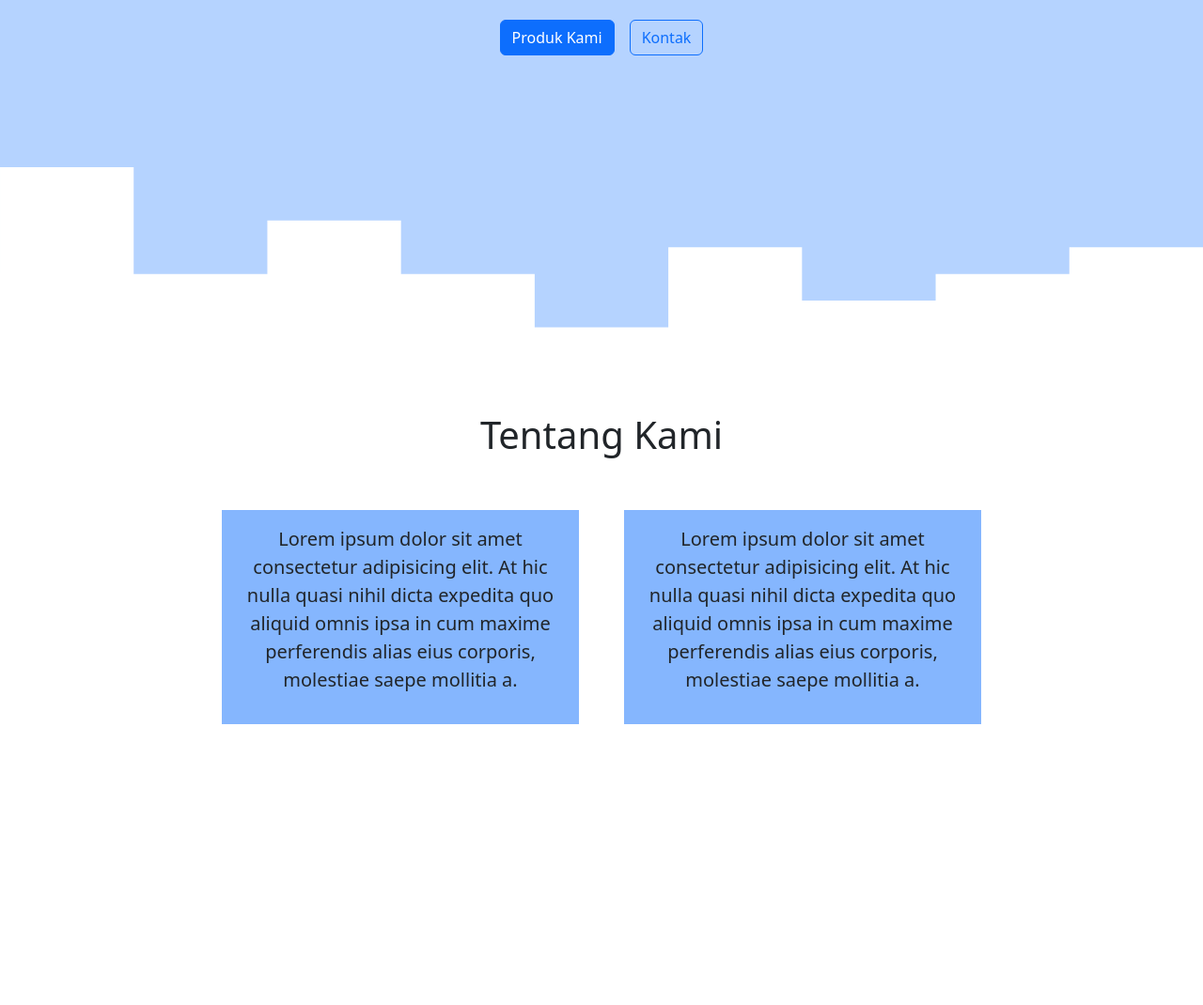
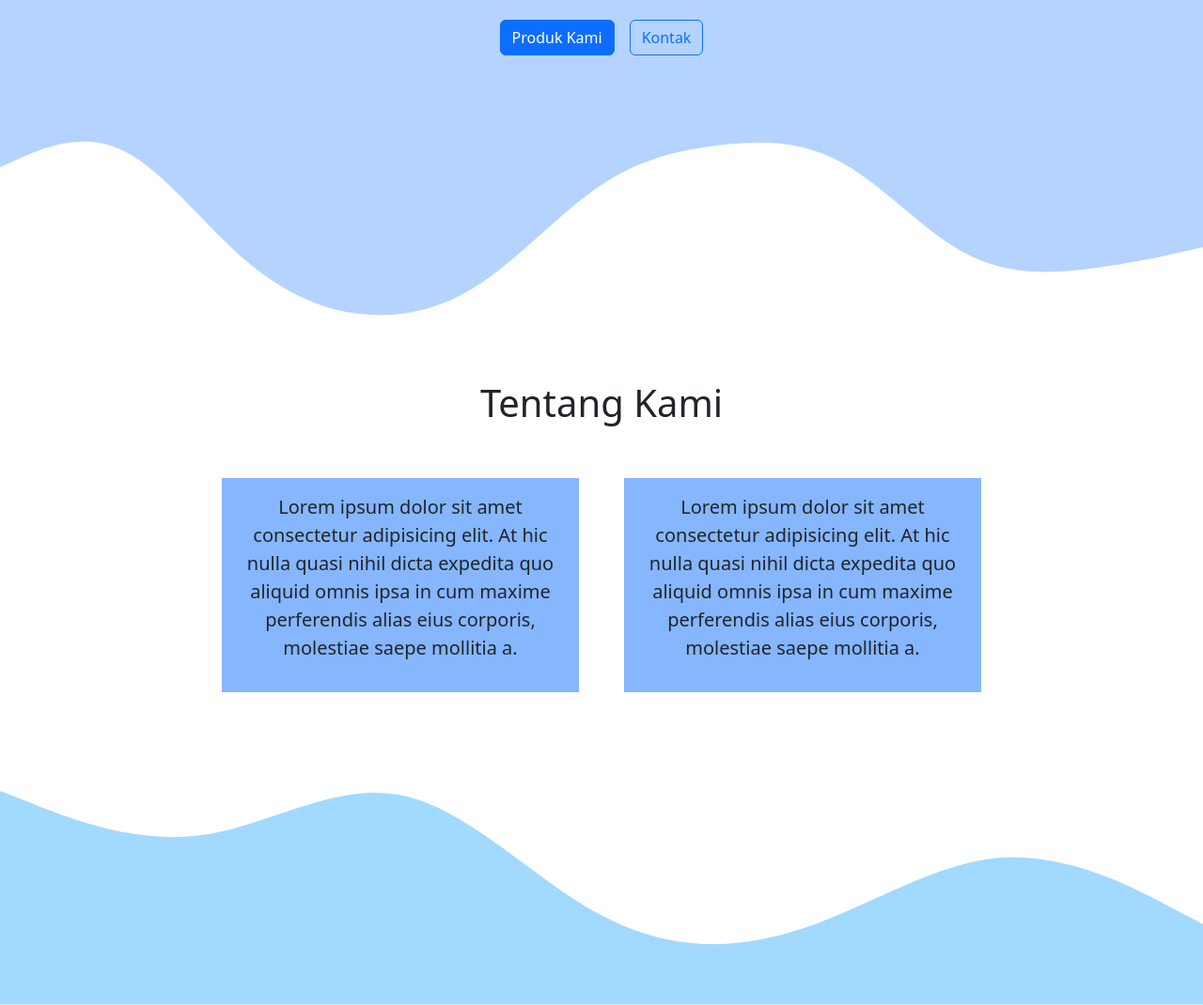
Before and after one commit to HEXS1010/web-boots, a plain HTML site: page index.html in a window 1280 px wide. Shown: the part 283-1353 px from the top of the page at 94% size. Before the commit the page ends 1088 px from the top, so only its background shows below. Drawn offline with Linux system fonts and the light colour scheme.

Commit message:
selesai gelombang

```diff
--- a/index.html
+++ b/index.html
@@ -69,15 +69,18 @@
 
       <svg xmlns="http://www.w3.org/2000/svg" viewBox="0 0 1440 320">
         <path
-          fill="#ffffff"
+          fill="#ffff"
           fill-opacity="1"
-          d="M0,224L0,64L160,64L160,192L320,192L320,128L480,128L480,192L640,192L640,256L800,256L800,160L960,160L960,224L1120,224L1120,192L1280,192L1280,160L1440,160L1440,320L1280,320L1280,320L1120,320L1120,320L960,320L960,320L800,320L800,320L640,320L640,320L480,320L480,320L320,320L320,320L160,320L160,320L0,320L0,320Z"
+          d="M0,64L24,53.3C48,43,96,21,144,42.7C192,64,240,128,288,170.7C336,213,384,235,432,240C480,245,528,235,576,202.7C624,171,672,117,720,85.3C768,53,816,43,864,37.3C912,32,960,32,1008,58.7C1056,85,1104,139,1152,165.3C1200,192,1248,192,1296,186.7C1344,181,1392,171,1416,165.3L1440,160L1440,320L1416,320C1392,320,1344,320,1296,320C1248,320,1200,320,1152,320C1104,320,1056,320,1008,320C960,320,912,320,864,320C816,320,768,320,720,320C672,320,624,320,576,320C528,320,480,320,432,320C384,320,336,320,288,320C240,320,192,320,144,320C96,320,48,320,24,320L0,320Z"
         ></path>
       </svg>
     </section>
 
     <!-- ========== tentang kami ========= -->
-    <section id="about" class="d-flex flex-column justify-content-center align-items-center" style="height: 400px;">
+    <section
+      id="about"
+      class="d-flex flex-column justify-content-center align-items-center"
+    >
       <div class="container">
         <div class="row text-center mb-5">
           <div class="col">
@@ -86,7 +89,10 @@
         </div>
 
         <div class="row justify-content-center gap-5">
-          <div class="col-4 text-center bg-primary p-3" style="--bs-bg-opacity: .5;">
+          <div
+            class="col-4 text-center bg-primary p-3"
+            style="--bs-bg-opacity: 0.5"
+          >
             <p class="fs-5">
               Lorem ipsum dolor sit amet consectetur adipisicing elit. At hic
               nulla quasi nihil dicta expedita quo aliquid omnis ipsa in cum
@@ -95,7 +101,10 @@
             </p>
           </div>
 
-          <div class="col-4 text-center bg-primary p-3" style="--bs-bg-opacity: .5;">
+          <div
+            class="col-4 text-center bg-primary p-3"
+            style="--bs-bg-opacity: 0.5"
+          >
             <p class="fs-5">
               Lorem ipsum dolor sit amet consectetur adipisicing elit. At hic
               nulla quasi nihil dicta expedita quo aliquid omnis ipsa in cum
@@ -105,7 +114,21 @@
           </div>
         </div>
       </div>
+
+      <svg
+        class="mt-5"
+        xmlns="http://www.w3.org/2000/svg"
+        viewBox="0 0 1440 320"
+      >
+        <path
+          fill="#a2d9ff"
+          fill-opacity="1"
+          d="M0,64L40,80C80,96,160,128,240,117.3C320,107,400,53,480,69.3C560,85,640,171,720,213.3C800,256,880,256,960,229.3C1040,203,1120,149,1200,144C1280,139,1360,181,1400,202.7L1440,224L1440,320L1400,320C1360,320,1280,320,1200,320C1120,320,1040,320,960,320C880,320,800,320,720,320C640,320,560,320,480,320C400,320,320,320,240,320C160,320,80,320,40,320L0,320Z"
+        ></path>
+      </svg>
     </section>
+
+    <section id="produck"></section>
 
     <script src="bootstrap/bootstrap-5.3.8-dist/js/bootstrap.min.js"></script>
   </body>
```
